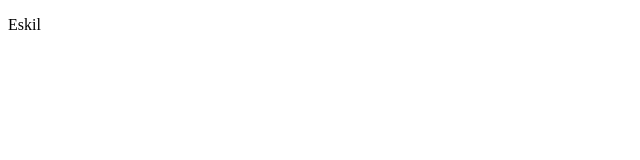
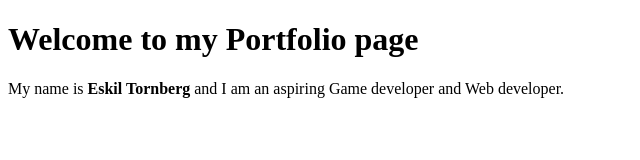
Before and after one commit to EskilNTI/Portfolio-page, a plain HTML site: page index.html in a window 1280 px wide. Shown: the whole page, without its empty margins (0-640 px from the left). Drawn offline with Linux system fonts and the light colour scheme.

Commit message:
changed lagnuage

```diff
--- a/index.html
+++ b/index.html
@@ -4,9 +4,10 @@
     <meta charset="UTF-8">
     <meta http-equiv="X-UA-Compatible" content="IE=edge">
     <meta name="viewport" content="width=device-width, initial-scale=1.0">
-    <title>Document</title>
+    <title>Eskil's ortfolio page</title>
 </head>
 <body>
-    <p>Eskil</p>
+    <h1>Welcome to my Portfolio page</h1>
+    <p>My name is <strong>Eskil Tornberg</strong> and I am an aspiring Game developer and Web developer.</p>
 </body>
 </html>
```
